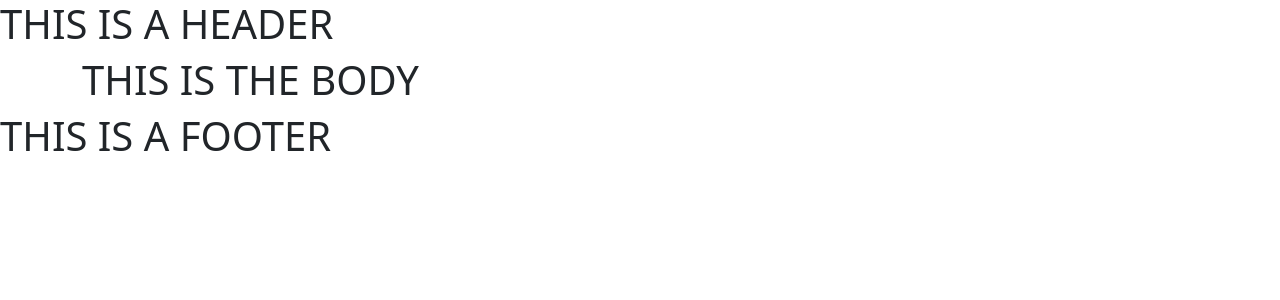
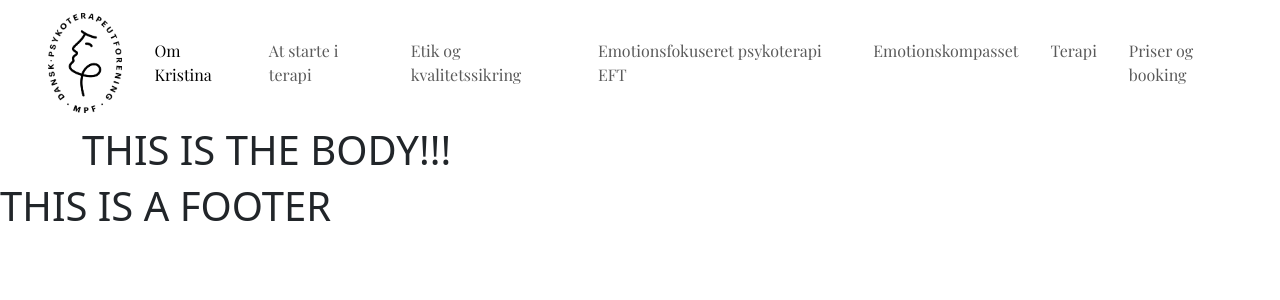
Before and after one commit to yoyohohoxd/schneider_terapi_part1, a Django app: page / in a window 1280 px wide. Shown: the top 300 px of the page. Run offline with Django 5.2, Linux system fonts and the light colour scheme.

Commit message:
Header - first draft

```diff
--- a/schneider_terapi/site_layout/static/site_layout/styles.css
+++ b/schneider_terapi/site_layout/static/site_layout/styles.css
@@ -0,0 +1,6 @@
+@import url('https://fonts.googleapis.com/css2?family=Playfair+Display&display=swap');
+
+
+.navbar {
+    font-family: 'Playfair Display', serif;
+}
--- a/schneider_terapi/site_layout/templates/site_layout/index.html
+++ b/schneider_terapi/site_layout/templates/site_layout/index.html
@@ -2,7 +2,7 @@
 
 {% block body %}
     <div class="container">
-        <h1>THIS IS THE BODY</h1>
+        <h1>THIS IS THE BODY!!!</h1>
     </div>
 
 {% endblock %}
--- a/schneider_terapi/site_layout/templates/site_layout/layout.html
+++ b/schneider_terapi/site_layout/templates/site_layout/layout.html
@@ -7,16 +7,58 @@
     <meta name="viewport" content="width=device-width, initial-scale=1.0">
     <title>Schneider Terapi</title>
     <link href="https://cdn.jsdelivr.net/npm/bootstrap@5.3.2/dist/css/bootstrap.min.css" rel="stylesheet" integrity="sha384-T3c6CoIi6uLrA9TneNEoa7RxnatzjcDSCmG1MXxSR1GAsXEV/Dwwykc2MPK8M2HN" crossorigin="anonymous">
+    <script src="https://cdn.jsdelivr.net/npm/bootstrap@5.3.2/dist/js/bootstrap.bundle.min.js" integrity="sha384-C6RzsynM9kWDrMNeT87bh95OGNyZPhcTNXj1NW7RuBCsyN/o0jlpcV8Qyq46cDfL" crossorigin="anonymous"></script>
     <link href="{% static 'site_layout/styles.css' %}" rel="stylesheet">
 </head>
 <body>
-    <header>
-        <h1>THIS IS A HEADER</h1>
-    </header>
+    <!--Navbar - sticky-top class, maybe change it in the fututre-->
+    <nav class="navbar navbar-expand-lg bg-body-white sticky-top>
+        <div class="container-fluid">
+            <a class="navbar-brand" href="#">
+                <img src="{% static 'site_layout/EFT-logo.png' %}" alt="EFT-logo" height="100" class="ps-5">
+            </a>
+            <button class="navbar-toggler" type="button" data-bs-toggle="offcanvas" data-bs-target="#offcanvasNavbar" aria-controls="offcanvasNavbar" aria-label="Toggle navigation">
+            <span class="navbar-toggler-icon"></span>
+            </button>
+            <div class="offcanvas offcanvas-end" tabindex="-1" id="offcanvasNavbar" aria-labelledby="offcanvasNavbarLabel">
+                <div class="offcanvas-header">
+                    <h5 class="offcanvas-title" id="offcanvasNavbarLabel">Psykoterapi Frederiksberg</h5>
+                    <button type="button" class="btn-close" data-bs-dismiss="offcanvas" aria-label="Close"></button>
+                </div>
+                <div class="offcanvas-body">
+                    <ul class="navbar-nav justify-content-center flex-grow-1 pe-3">
+                        <li class="nav-item px-2">
+                            <a class="nav-link active" aria-current="page" href="#">Om Kristina</a>
+                        </li>
+                        <li class="nav-item px-2">
+                            <a class="nav-link" href="#">At starte i terapi</a>
+                        </li>
+                        <li class="nav-item px-2">
+                            <a class="nav-link" href="#">Etik og kvalitetssikring</a>
+                        </li>
+                        <li class="nav-item px-2">
+                            <a class="nav-link" href="#">Emotionsfokuseret psykoterapi EFT</a>
+                        </li>
+                        <li class="nav-item px-2">
+                            <a class="nav-link" href="#">Emotionskompasset</a>
+                        </li>
+                        <li class="nav-item px-2">
+                            <a class="nav-link" href="#">Terapi</a>
+                        </li>
+                        <li class="nav-item px-2">
+                            <a class="nav-link" href="#">Priser og booking</a>
+                        </li>
+                    </ul>
+                </div>
+            </div>
+        </div>
+    </nav>
+
     <div class="body">
         {% block body %}
         {% endblock %}
     </div>
+
     <footer>
         <h1>THIS IS A FOOTER</h1>
     </footer>
```
Also changed, not shown: schneider_terapi/site_layout/static/site_layout/EFT-logo.png (added).
